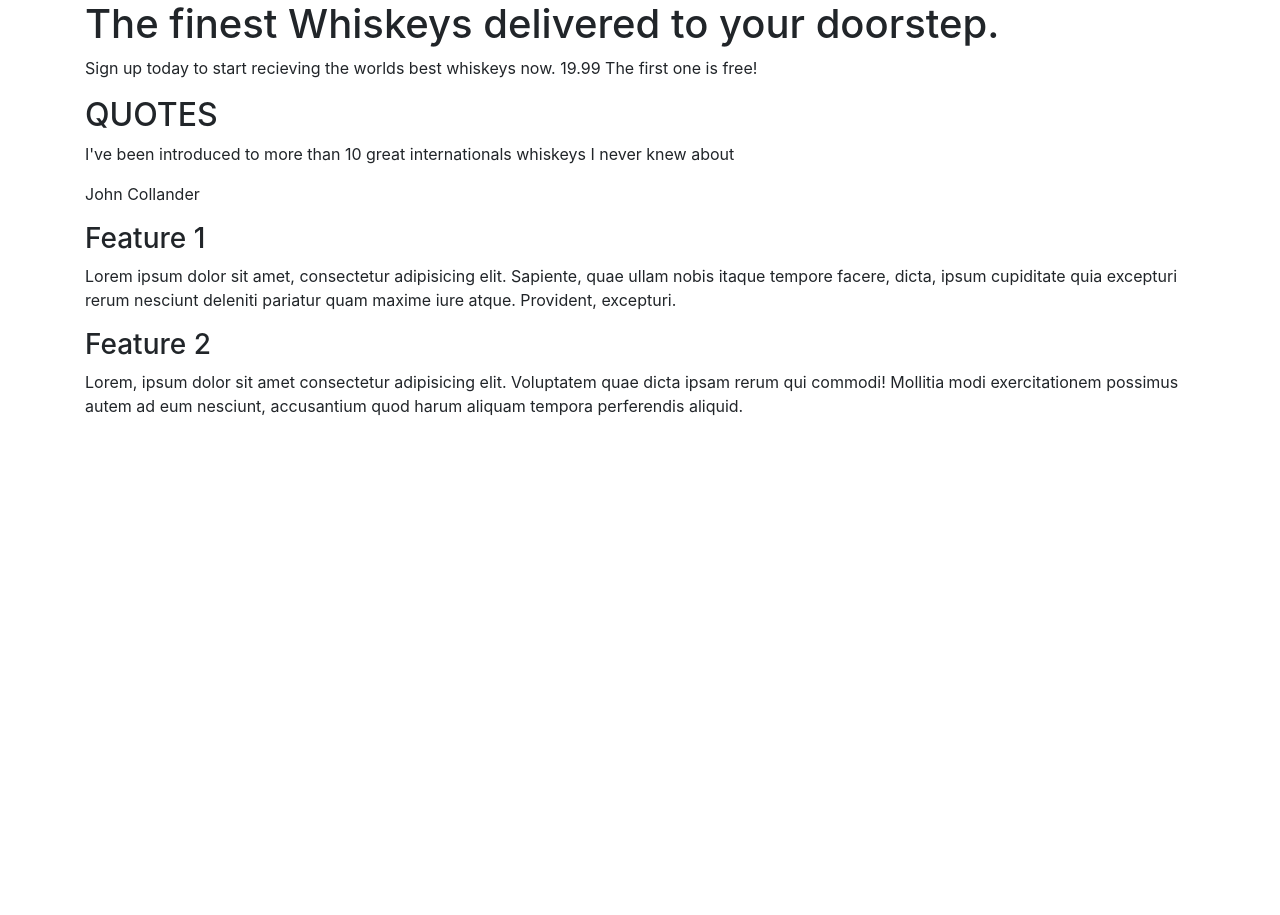
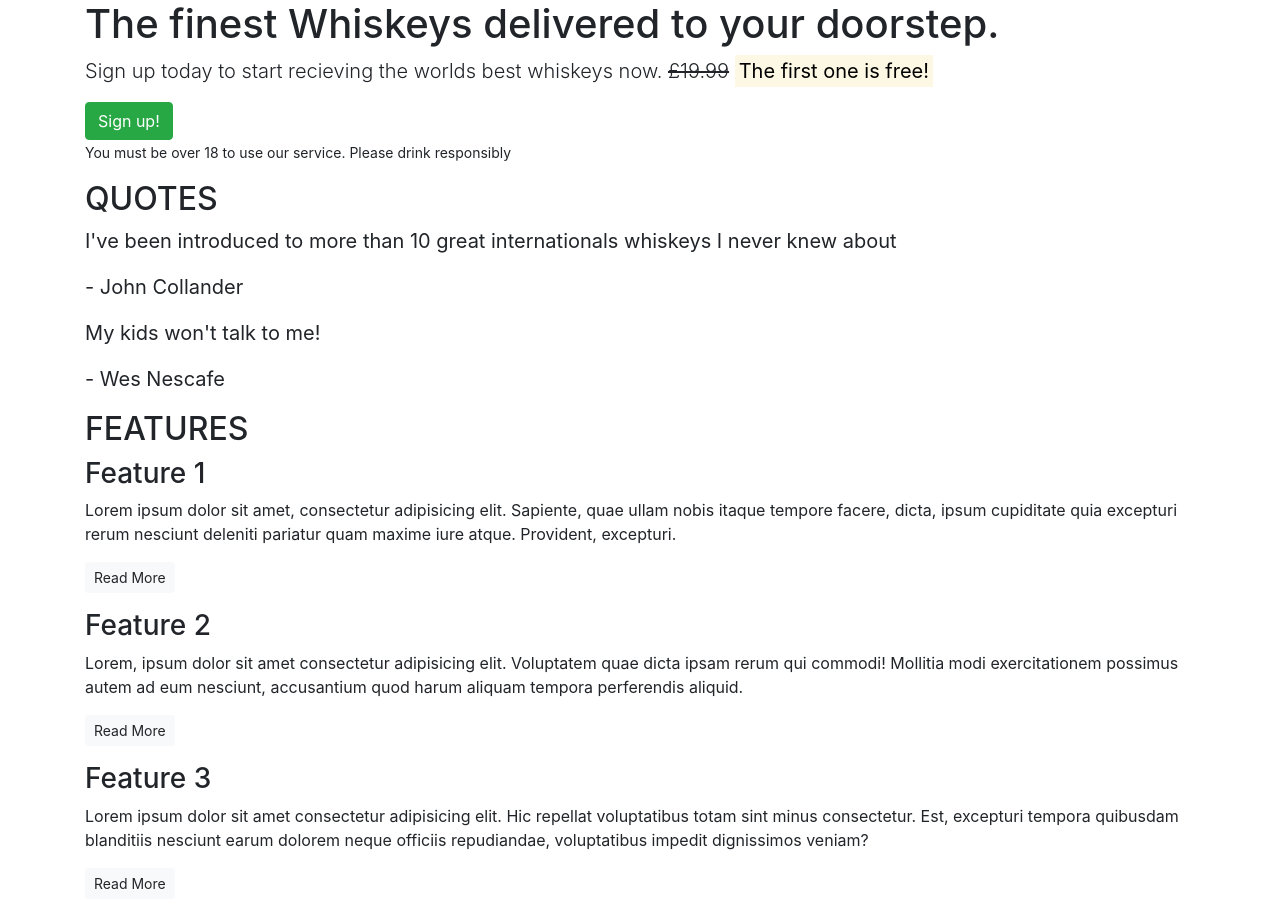
Before and after one commit to Sjwilhelms/LMSbootstrap, a plain HTML site: page index.html in a window 1280 px wide. Before the commit the page ends 800 px from the top, so only its background shows below. Drawn offline with nearby package versions, Linux system fonts and the light colour scheme.

Commit message:
lms core css

```diff
--- a/index.html
+++ b/index.html
@@ -3,25 +3,42 @@
 <head>
     <meta charset="UTF-8">
     <meta name="viewport" content="width=device-width, initial-scale=1.0">
-    <title>Whiskey Time!</title>
+    <title>Whiskey Time! | Taste a new whiskey every month!</title>
     <link rel="stylesheet" href="https://cdn.jsdelivr.net/npm/bootstrap@4.6.2/dist/css/bootstrap.min.css" integrity="sha384-xOolHFLEh07PJGoPkLv1IbcEPTNtaed2xpHsD9ESMhqIYd0nLMwNLD69Npy4HI+N" crossorigin="anonymous">
 </head>
 <body>
     <div class="container">
+        <!-- callout -->
         <div class="callout">
             <h1>The finest Whiskeys delivered to your doorstep.</h1>
-            <p>Sign up today to start recieving the worlds best whiskeys now. 19.99 The first one is free!</p>
+            <p class="lead">Sign up today to start recieving the worlds best whiskeys now. <s>£19.99</s> <strong><mark>The first one is free!</mark></strong></p>
+            <button class="btn btn-success btn-large">Sign up!</button>
+            <p class="muted"><small>You must be over 18 to use our service. Please drink responsibly</small></p>
         </div>
-        <div class="quotes">
+        <!-- quotes -->
+        <blockquote class="quotes">
             <h2 class="text-uppercase">Quotes</h2>
-            <p>I've been introduced to more than 10 great internationals whiskeys I never knew about</p>
-            <p>John Collander</p>
-        </div>
+            <blockquote class="blockquote">
+                <p>I've been introduced to more than 10 great internationals whiskeys I never knew about</p>
+                <p>- John Collander</p>
+            </blockquote>
+            <blockquote class="blockquote">
+                <p>My kids won't talk to me!</p>
+                <p>- Wes Nescafe</p>
+            </blockquote>
+        </blockquote>
+        <!-- features -->
         <div class="features">
+            <h2 class="text-uppercase">Features</h2>
             <h3>Feature 1</h3>
             <p>Lorem ipsum dolor sit amet, consectetur adipisicing elit. Sapiente, quae ullam nobis itaque tempore facere, dicta, ipsum cupiditate quia excepturi rerum nesciunt deleniti pariatur quam maxime iure atque. Provident, excepturi.</p>
+            <p><a class="btn btn-sm btn-light" href="">Read More</a></p>
             <h3>Feature 2</h3>
             <p>Lorem, ipsum dolor sit amet consectetur adipisicing elit. Voluptatem quae dicta ipsam rerum qui commodi! Mollitia modi exercitationem possimus autem ad eum nesciunt, accusantium quod harum aliquam tempora perferendis aliquid.</p>
+            <p><a class="btn btn-sm btn-light" href="">Read More</a></p>
+            <h3>Feature 3</h3>
+            <p>Lorem ipsum dolor sit amet consectetur adipisicing elit. Hic repellat voluptatibus totam sint minus consectetur. Est, excepturi tempora quibusdam blanditiis nesciunt earum dolorem neque officiis repudiandae, voluptatibus impedit dignissimos veniam?</p>
+            <p><a class="btn btn-sm btn-light" href="">Read More</a></p>
         </div>
     </div>
 
```
